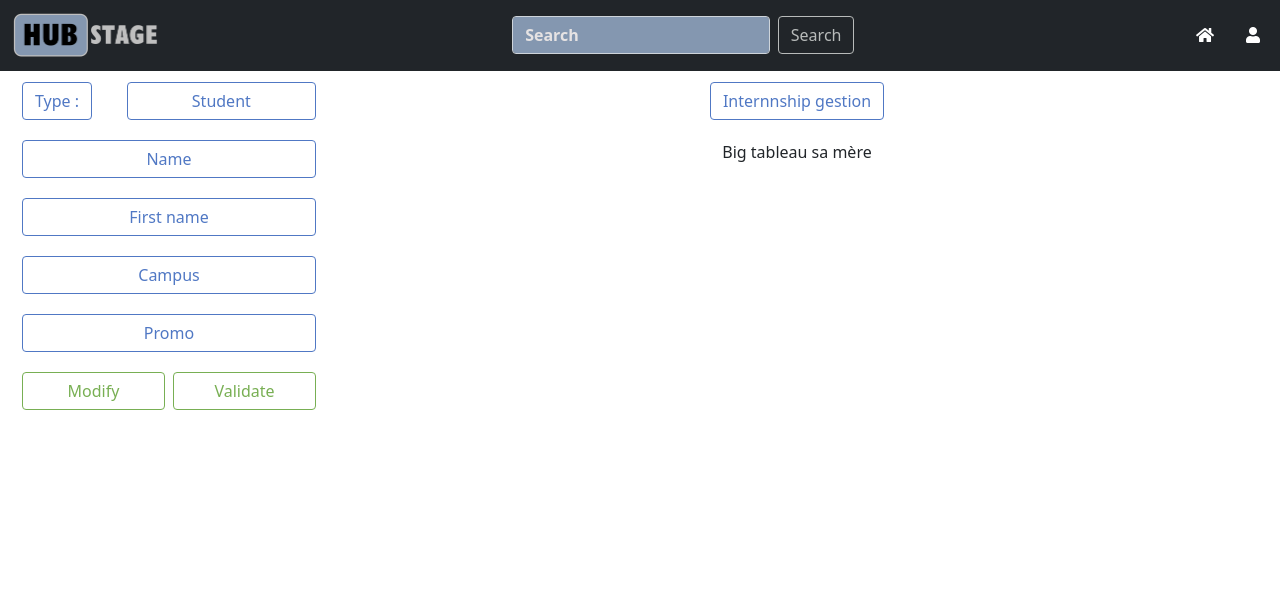
After one commit to walimogit/Projet-dev-web, a PHP site: page /student.php in a window 1280 px wide. The commit adds this page. Shown: the top 609 px of the page. Run offline with PHP 8.4, Linux system fonts and the light colour scheme.

Commit message:
Accueil student

```diff
--- a/www/app/css/navbar-top-fixed.css
+++ b/www/app/css/navbar-top-fixed.css
@@ -52,3 +52,30 @@ input.form-control.me-2::placeholder{
 .navbar-collapse {
   flex-grow: 0;
   }
+
+
+.btn-gest{
+width: auto;
+color: rgb(80, 120, 196);
+border-color: rgb(80, 120, 196);
+}
+
+.btn-carac{
+min-width: 76px;
+color: rgb(80, 120, 196);
+border-color: rgb(80, 120, 196);
+}
+
+.btn-modif{
+min-width: 76px;
+color: rgb(120, 175, 83);
+border-color: rgb(120, 175, 83);
+}
+
+.row-gest{
+padding: 10px;
+}
+
+.col-gest{
+padding-right: 20px;
+}
--- /dev/null
+++ b/www/app/student.php
@@ -0,0 +1,7 @@
+<?php
+session_start();
+require_once('tools/tools.php');
+require_once('templates/tpl_header.php');
+require_once('templates/tpl_student.php');
+require_once('templates/tpl_footer.php');
+?>
--- /dev/null
+++ b/www/app/templates/tpl_student.php
@@ -0,0 +1,50 @@
+<div class="container-fluid">
+    <div class="row">
+        <div class="col-3">
+            <div class="row">
+                <div class="col-4">
+                    <div class="row row-gest">
+                        <div class="btn btn-gest">Type :</div>
+                    </div>
+                </div>
+                <div class="col">
+                    <div class="row row-gest">
+                        <div class="btn btn-carac">Student</div>
+                    </div>
+                </div>
+            </div>
+            <div class="row row-gest">
+                <div class="btn btn-carac">Name</div>
+            </div>
+            <div class="row row-gest">
+                <div class="btn btn-carac">First name</div>
+            </div>
+            <div class="row row-gest">
+                <div class="btn btn-carac">Campus</div>
+            </div>
+            <div class="row row-gest">
+                <div class="btn btn-carac">Promo</div>
+            </div>
+            <div class="row row-gest">
+                <div class="col col-gest">
+                    <div class="row">
+                        <div class="btn btn-modif">Modify</div>
+                    </div>
+                </div>
+                <div class="col">
+                    <div class="row">
+                        <div class="btn btn-modif">Validate</div>
+                    </div>
+                </div>
+            </div>
+        </div>
+        <div class="col">
+            <div class="row row-gest justify-content-md-center">
+                <div class="btn btn-gest">Internnship gestion</div>
+            </div>
+            <div class="row row-gest justify-content-md-center">
+                Big tableau sa mère
+            </div>
+        </div>
+    </div>
+</div>
```
Also changed, not shown: www/app/css/style.css (line endings or trailing spaces).
